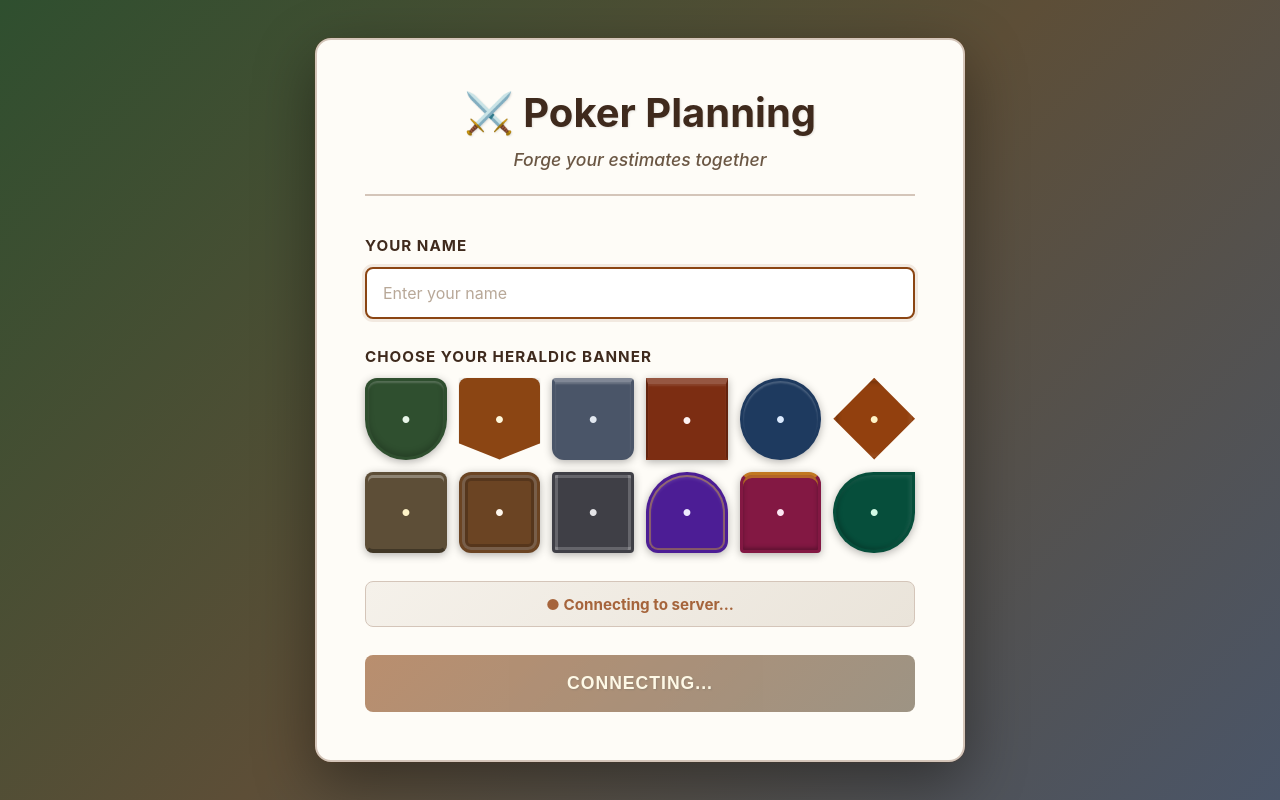
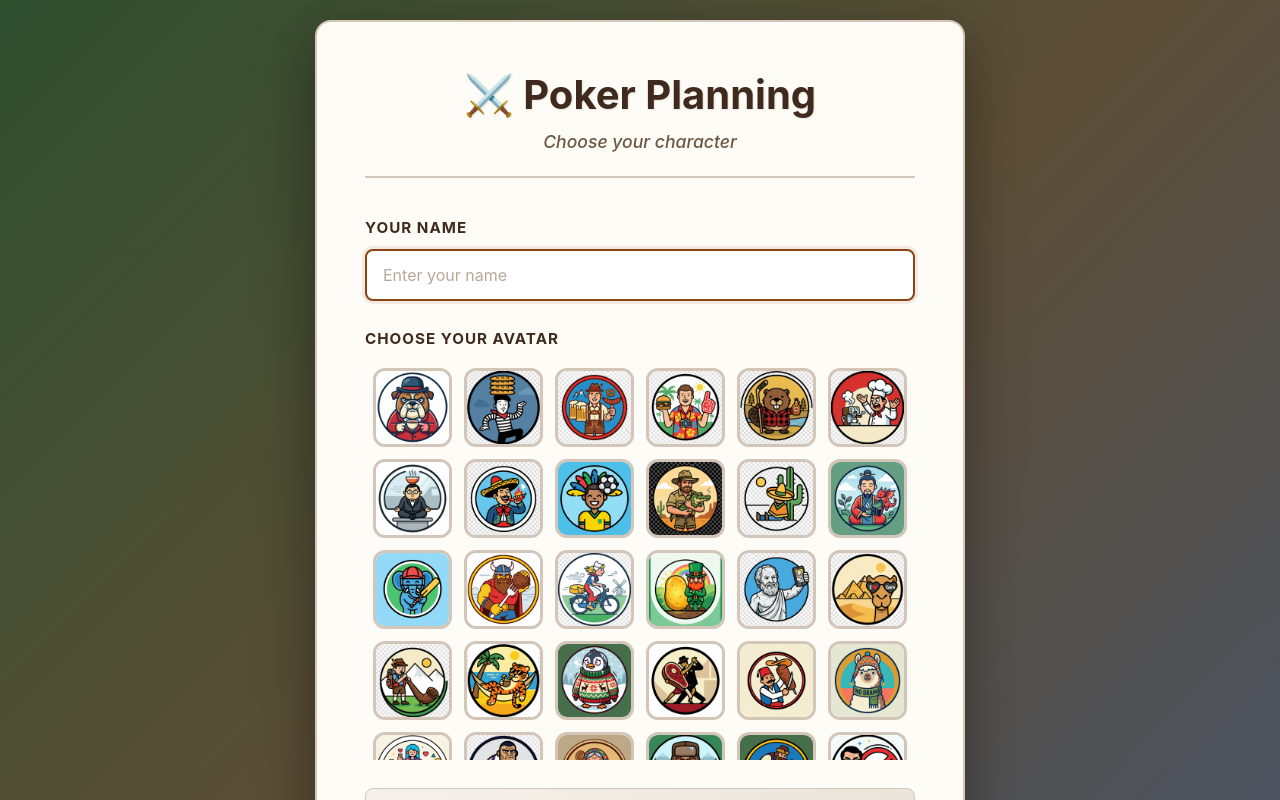
Before and after one commit to MatiGonti/poker-planning-web, a React app: page / in a window 1280 px wide. Shown: the top 800 px of the page. Built offline with nearby package versions, Linux system fonts and the light colour scheme; no server answers; the HTML template or start-up script is replaced by a standard one.

Commit message:
Add files via upload

```diff
--- a/src/components/GameScreen.css
+++ b/src/components/GameScreen.css
@@ -116,87 +116,23 @@
 }
 
 .participant-avatar {
-  font-size: 1.4rem;
-  font-weight: 800;
   width: 48px;
   height: 48px;
   display: flex;
   align-items: center;
   justify-content: center;
   position: relative;
-  overflow: visible;
+  overflow: hidden;
+  border-radius: 50%;
+  background: white;
+  box-shadow: 0 2px 6px rgba(0, 0, 0, 0.3);
+  border: 2px solid #D4C5B9;
+  object-fit: cover;
 }
 
-.participant-avatar .heraldic-inner {
-  width: 100%;
-  height: 100%;
-  display: flex;
-  align-items: center;
-  justify-content: center;
-  position: relative;
-  z-index: 1;
-}
-
-/* Heraldic styles for participant avatars */
-.participant-avatar.heraldic-shield {
-  border-radius: 8px 8px 50% 50%;
-  box-shadow: 0 2px 6px rgba(0, 0, 0, 0.3), inset 0 -2px 4px rgba(0, 0, 0, 0.2);
-}
-
-.participant-avatar.heraldic-banner {
-  border-radius: 6px;
-  clip-path: polygon(0 0, 100% 0, 100% 75%, 50% 100%, 0 75%);
-}
-
-.participant-avatar.heraldic-crown {
-  border-radius: 3px 3px 8px 8px;
-  border-top: 3px solid rgba(255, 255, 255, 0.3);
-}
-
-.participant-avatar.heraldic-tower {
-  border-radius: 0;
-  border-top: 4px solid rgba(255, 255, 255, 0.2);
-}
-
-.participant-avatar.heraldic-star {
-  border-radius: 50%;
-  box-shadow: 0 2px 6px rgba(0, 0, 0, 0.3), 0 0 8px rgba(255, 255, 255, 0.2);
-}
-
-.participant-avatar.heraldic-diamond {
-  border-radius: 3px;
-  clip-path: polygon(50% 0%, 100% 50%, 50% 100%, 0% 50%);
-}
-
-.participant-avatar.heraldic-chevron {
-  border-radius: 6px;
-  border-bottom: 3px solid rgba(0, 0, 0, 0.3);
-}
-
-.participant-avatar.heraldic-double {
-  border-radius: 8px;
-  box-shadow: 0 2px 6px rgba(0, 0, 0, 0.3), inset 0 0 0 2px rgba(255, 255, 255, 0.2);
-}
-
-.participant-avatar.heraldic-cross {
-  border-radius: 3px;
-  box-shadow: 0 2px 6px rgba(0, 0, 0, 0.3),
-              inset 2px 0 0 rgba(255, 255, 255, 0.2),
-              inset 0 2px 0 rgba(255, 255, 255, 0.2);
-}
-
-.participant-avatar.heraldic-ornate {
-  border-radius: 50% 50% 8px 8px;
-  box-shadow: 0 2px 6px rgba(0, 0, 0, 0.3), inset 0 0 0 1px rgba(255, 215, 0, 0.3);
-}
-
-.participant-avatar.heraldic-royal {
-  border-radius: 8px 8px 3px 3px;
-  border-top: 2px solid rgba(255, 215, 0, 0.5);
-}
-
-.participant-avatar.heraldic-leaf {
-  border-radius: 50% 0 50% 50%;
+.participant-avatar.fallback {
+  font-size: 1.4rem;
+  font-weight: 800;
 }
 
 .participant-name {
--- a/src/components/GameScreen.jsx
+++ b/src/components/GameScreen.jsx
@@ -1,4 +1,4 @@
-import { useState } from 'react';
+import { useState, useEffect } from 'react';
 import './GameScreen.css';
 
 const VOTING_OPTIONS = ['0.5', '1', '1.5', '2', '2.5', '3', '3.5', '4', '5', '7', '8', '10', '20', '?'];
@@ -15,33 +15,39 @@ function GameScreen({
   const [showNewVotingModal, setShowNewVotingModal] = useState(false);
   const [taskName, setTaskName] = useState('');
 
-  const getInitials = (name) => {
-    if (!name) return '?';
-    const parts = name.trim().split(' ');
-    if (parts.length >= 2) {
-      return (parts[0][0] + parts[parts.length - 1][0]).toUpperCase();
+  // Reset myVote when a new voting round starts or votes are cleared
+  useEffect(() => {
+    if (!votesRevealed && !currentTask) {
+      // Votes were cleared
+      setMyVote(null);
     }
-    return name.slice(0, 2).toUpperCase();
+  }, [votesRevealed, currentTask]);
+
+  // Reset myVote when currentTask changes (new voting round)
+  useEffect(() => {
+    setMyVote(null);
+  }, [currentTask]);
+
+  const getAvatarImageUrl = (avatar) => {
+    if (avatar && avatar.img) {
+      return `/avatars/${avatar.img}`;
+    }
+    return null;
   };
 
   const renderAvatar = (avatar, name) => {
-    if (typeof avatar === 'object' && avatar !== null) {
+    const imageUrl = getAvatarImageUrl(avatar);
+    if (imageUrl) {
       return (
-        <div
-          className={`participant-avatar heraldic-${avatar.heraldic}`}
-          style={{
-            backgroundColor: avatar.bg,
-            color: avatar.text
-          }}
-        >
-          <div className="heraldic-inner">
-            {getInitials(name)}
-          </div>
-        </div>
+        <img
+          src={imageUrl}
+          alt={avatar.name || name}
+          className="participant-avatar"
+        />
       );
     }
-    // Fallback for old emoji format
-    return <span className="participant-avatar">{avatar}</span>;
+    // Fallback for old formats or missing avatar
+    return <span className="participant-avatar fallback">{name?.[0] || '?'}</span>;
   };
 
   const handleVote = (value) => {
--- a/src/components/JoinScreen.css
+++ b/src/components/JoinScreen.css
@@ -83,7 +83,7 @@
 }
 
 .avatar-preview-section {
-  min-height: 100px;
+  min-height: 140px;
   display: flex;
   align-items: center;
   justify-content: center;
@@ -103,21 +103,10 @@
 .preview-avatar {
   width: 100px;
   height: 100px;
-  display: flex;
-  align-items: center;
-  justify-content: center;
-  font-size: 2.5rem;
-  font-weight: 800;
-  position: relative;
-  overflow: visible;
-}
-
-.preview-avatar .heraldic-inner {
-  width: 100%;
-  height: 100%;
-  display: flex;
-  align-items: center;
-  justify-content: center;
+  border-radius: 50%;
+  border: 4px solid #8B4513;
+  box-shadow: 0 4px 12px rgba(0, 0, 0, 0.3);
+  object-fit: cover;
 }
 
 .preview-label {
@@ -128,143 +117,51 @@
   letter-spacing: 0.5px;
 }
 
-.color-grid {
+.avatar-grid {
   display: grid;
   grid-template-columns: repeat(6, 1fr);
   gap: 12px;
+  max-height: 400px;
+  overflow-y: auto;
+  padding: 8px;
 }
 
-.color-option {
-  font-size: 1.5rem;
-  font-weight: 800;
+.avatar-option {
   padding: 0;
-  border: 3px solid transparent;
+  border: 3px solid #D4C5B9;
+  border-radius: 12px;
+  background: #F5F1EA;
   cursor: pointer;
   transition: all 0.2s;
   display: flex;
   align-items: center;
   justify-content: center;
   aspect-ratio: 1;
-  position: relative;
-  overflow: visible;
+  overflow: hidden;
 }
 
-.color-option .heraldic-inner {
+.avatar-option .avatar-image {
   width: 100%;
   height: 100%;
-  display: flex;
-  align-items: center;
-  justify-content: center;
-  position: relative;
-  z-index: 1;
+  object-fit: cover;
+  display: block;
 }
 
-/* Heraldic Shield Styles */
-.heraldic-shield {
-  border-radius: 12px 12px 50% 50%;
-  box-shadow: 0 2px 8px rgba(0, 0, 0, 0.3),
-              inset 0 -3px 6px rgba(0, 0, 0, 0.2),
-              inset 0 2px 2px rgba(255, 255, 255, 0.2);
-}
-
-.heraldic-banner {
-  border-radius: 8px;
-  clip-path: polygon(0 0, 100% 0, 100% 80%, 50% 100%, 0 80%);
-  box-shadow: 0 2px 8px rgba(0, 0, 0, 0.3);
-}
-
-.heraldic-crown {
-  border-radius: 4px 4px 12px 12px;
-  box-shadow: 0 2px 8px rgba(0, 0, 0, 0.3),
-              inset 0 2px 2px rgba(255, 255, 255, 0.2);
-  border-top: 4px solid rgba(255, 255, 255, 0.3);
-}
-
-.heraldic-tower {
-  border-radius: 0;
-  box-shadow: 0 2px 8px rgba(0, 0, 0, 0.3),
-              inset 0 2px 2px rgba(255, 255, 255, 0.1);
-  border-top: 6px solid rgba(255, 255, 255, 0.2);
-  border-left: 2px solid rgba(0, 0, 0, 0.2);
-  border-right: 2px solid rgba(0, 0, 0, 0.2);
-}
-
-.heraldic-star {
-  border-radius: 50%;
-  box-shadow: 0 2px 8px rgba(0, 0, 0, 0.3),
-              0 0 12px rgba(255, 255, 255, 0.3),
-              inset 0 2px 2px rgba(255, 255, 255, 0.2);
-}
-
-.heraldic-diamond {
-  border-radius: 4px;
-  transform: rotate(0deg);
-  box-shadow: 0 2px 8px rgba(0, 0, 0, 0.3),
-              inset 2px 2px 4px rgba(0, 0, 0, 0.2),
-              inset -2px -2px 4px rgba(255, 255, 255, 0.1);
-  clip-path: polygon(50% 0%, 100% 50%, 50% 100%, 0% 50%);
-}
-
-.heraldic-chevron {
-  border-radius: 8px;
-  box-shadow: 0 2px 8px rgba(0, 0, 0, 0.3),
-              inset 0 3px 0 rgba(255, 255, 255, 0.3);
-  border-bottom: 4px solid rgba(0, 0, 0, 0.3);
-}
-
-.heraldic-double {
-  border-radius: 12px;
-  box-shadow: 0 2px 8px rgba(0, 0, 0, 0.3),
-              inset 0 0 0 3px rgba(255, 255, 255, 0.2),
-              inset 0 0 0 6px rgba(0, 0, 0, 0.2);
-}
-
-.heraldic-cross {
-  border-radius: 4px;
-  box-shadow: 0 2px 8px rgba(0, 0, 0, 0.3),
-              inset 3px 0 0 rgba(255, 255, 255, 0.2),
-              inset -3px 0 0 rgba(255, 255, 255, 0.2),
-              inset 0 3px 0 rgba(255, 255, 255, 0.2),
-              inset 0 -3px 0 rgba(255, 255, 255, 0.2);
-}
-
-.heraldic-ornate {
-  border-radius: 50% 50% 12px 12px;
-  box-shadow: 0 2px 8px rgba(0, 0, 0, 0.3),
-              inset 0 0 0 2px rgba(255, 215, 0, 0.3),
-              inset 0 2px 4px rgba(255, 255, 255, 0.2);
-}
-
-.heraldic-royal {
-  border-radius: 12px 12px 4px 4px;
-  box-shadow: 0 2px 8px rgba(0, 0, 0, 0.3),
-              inset 0 3px 0 rgba(255, 215, 0, 0.4),
-              inset 0 -2px 4px rgba(0, 0, 0, 0.3);
-  border-top: 3px solid rgba(255, 215, 0, 0.5);
-}
-
-.heraldic-leaf {
-  border-radius: 50% 0 50% 50%;
-  box-shadow: 0 2px 8px rgba(0, 0, 0, 0.3),
-              inset 2px -2px 4px rgba(0, 0, 0, 0.2),
-              inset -2px 2px 4px rgba(255, 255, 255, 0.1);
-}
-
-.color-option:hover {
+.avatar-option:hover {
   transform: scale(1.1);
-  box-shadow: 0 6px 16px rgba(0, 0, 0, 0.4);
-  border-color: rgba(255, 255, 255, 0.3);
+  box-shadow: 0 6px 16px rgba(0, 0, 0, 0.3);
+  border-color: #8B4513;
   z-index: 10;
 }
 
-.color-option.selected {
+.avatar-option.selected {
   transform: scale(1.15);
-  box-shadow: 0 8px 20px rgba(0, 0, 0, 0.5),
+  box-shadow: 0 8px 20px rgba(0, 0, 0, 0.4),
               0 0 0 4px #FFF,
-              0 0 0 6px #8B4513,
-              0 0 20px rgba(139, 69, 19, 0.5);
-  border-color: rgba(255, 255, 255, 0.5);
+              0 0 0 6px #8B4513;
+  border-color: #8B4513;
   z-index: 20;
+  background: white;
 }
 
 .error-message {
--- a/src/components/JoinScreen.jsx
+++ b/src/components/JoinScreen.jsx
@@ -1,20 +1,46 @@
 import { useState } from 'react';
 import './JoinScreen.css';
 
-// Lord of the Rings inspired color palette with heraldic styles
-const AVATAR_COLORS = [
-  { bg: '#2F4F2F', text: '#E8F5E9', name: 'Forest', heraldic: 'shield' },
-  { bg: '#8B4513', text: '#FFF8DC', name: 'Earth', heraldic: 'banner' },
-  { bg: '#4A5568', text: '#E2E8F0', name: 'Mithril', heraldic: 'crown' },
-  { bg: '#7C2D12', text: '#FEF2F2', name: 'Gondor', heraldic: 'tower' },
-  { bg: '#1E3A5F', text: '#DBEAFE', name: 'Rivendell', heraldic: 'star' },
-  { bg: '#92400E', text: '#FEF3C7', name: 'Bronze', heraldic: 'diamond' },
-  { bg: '#5D4E37', text: '#FEF3C7', name: 'Rohan', heraldic: 'chevron' },
-  { bg: '#6B4423', text: '#FFF7ED', name: 'Dwarven', heraldic: 'double' },
-  { bg: '#3F3F46', text: '#E4E4E7', name: 'Iron', heraldic: 'cross' },
-  { bg: '#4C1D95', text: '#EDE9FE', name: 'Wizard', heraldic: 'ornate' },
-  { bg: '#831843', text: '#FCE7F3', name: 'Wine', heraldic: 'royal' },
-  { bg: '#064E3B', text: '#D1FAE5', name: 'Emerald', heraldic: 'leaf' },
+// Avatar configurations - individual image files
+const AVATARS = [
+  // 🌍 25 Countries
+  { id: 1, img: 'avatar-01-uk.png', name: 'UK Bulldog' },
+  { id: 2, img: 'avatar-02-france.png', name: 'French Mime' },
+  { id: 3, img: 'avatar-03-germany.png', name: 'German Beer' },
+  { id: 4, img: 'avatar-04-usa.png', name: 'USA Tourist' },
+  { id: 5, img: 'avatar-05-canada.png', name: 'Canadian Beaver' },
+  { id: 6, img: 'avatar-06-italy.png', name: 'Italian Chef' },
+  { id: 7, img: 'avatar-07-japan.png', name: 'Japanese Zen' },
+  { id: 8, img: 'avatar-08-mexico.png', name: 'Mexican Mariachi' },
+  { id: 9, img: 'avatar-09-brazil.png', name: 'Brazilian Soccer' },
+  { id: 10, img: 'avatar-10-australia.png', name: 'Aussie Ranger' },
+  { id: 11, img: 'avatar-11-spain.png', name: 'Spanish Siesta' },
+  { id: 12, img: 'avatar-12-china.png', name: 'Chinese Tea' },
+  { id: 13, img: 'avatar-13-india.png', name: 'Indian Cricket' },
+  { id: 14, img: 'avatar-14-sweden.png', name: 'Swedish Viking' },
+  { id: 15, img: 'avatar-15-netherlands.png', name: 'Dutch Cyclist' },
+  { id: 16, img: 'avatar-16-ireland.png', name: 'Irish Leprechaun' },
+  { id: 17, img: 'avatar-17-greece.png', name: 'Greek Philosopher' },
+  { id: 18, img: 'avatar-18-egypt.png', name: 'Egyptian Camel' },
+  { id: 19, img: 'avatar-19-switzerland.png', name: 'Swiss Hiker' },
+  { id: 20, img: 'avatar-20-thailand.png', name: 'Thai Tiger' },
+  { id: 21, img: 'avatar-21-norway.png', name: 'Norwegian Penguin' },
+  { id: 22, img: 'avatar-22-argentina.png', name: 'Argentine Tango' },
+  { id: 23, img: 'avatar-23-turkey.png', name: 'Turkish Kebab' },
+  { id: 24, img: 'avatar-24-peru.png', name: 'Peruvian Llama' },
+  { id: 25, img: 'avatar-25-korea.png', name: 'Korean K-Pop' },
+  // 💢 5 Angry Slavic Persons
+  { id: 26, img: 'avatar-26-tracksuit.png', name: 'Tracksuit Boss' },
+  { id: 27, img: 'avatar-27-babushka.png', name: 'Angry Babushka' },
+  { id: 28, img: 'avatar-28-woodsman.png', name: 'Grumpy Woodsman' },
+  { id: 29, img: 'avatar-29-pierogi.png', name: 'Pierogi Guard' },
+  { id: 30, img: 'avatar-30-no-neighbor.png', name: 'No Neighbor' },
+  // 🤡 5 Funny Animals (IT/Work Set)
+  { id: 31, img: 'avatar-31-bug-hunter-cat.png', name: 'Bug Hunter Cat' },
+  { id: 32, img: 'avatar-32-fine-dog.png', name: 'Fine Dog' },
+  { id: 33, img: 'avatar-33-log-squirrel.png', name: 'Log Squirrel' },
+  { id: 34, img: 'avatar-34-release-sloth.png', name: 'Release Sloth' },
+  { id: 35, img: 'avatar-35-rubber-duck-boss.png', name: 'Rubber Duck Boss' },
 ];
 
 function JoinScreen({ onJoin, socketConnected }) {
@@ -31,7 +57,7 @@ function JoinScreen({ onJoin, socketConnected }) {
     }
 
     if (!selectedAvatar) {
-      setError('Please select a heraldic color');
+      setError('Please select an avatar');
       return;
     }
 
@@ -43,13 +69,8 @@ function JoinScreen({ onJoin, socketConnected }) {
     onJoin(name.trim(), selectedAvatar);
   };
 
-  const getInitials = (name) => {
-    if (!name) return '?';
-    const parts = name.trim().split(' ');
-    if (parts.length >= 2) {
-      return (parts[0][0] + parts[parts.length - 1][0]).toUpperCase();
-    }
-    return name.slice(0, 2).toUpperCase();
+  const getAvatarImageUrl = (avatar) => {
+    return `/avatars/${avatar.img}`;
   };
 
   return (
@@ -57,7 +78,7 @@ function JoinScreen({ onJoin, socketConnected }) {
       <div className="join-container">
         <div className="join-header">
           <h1>⚔️ Poker Planning</h1>
-          <p className="subtitle">Forge your estimates together</p>
+          <p className="subtitle">Choose your character</p>
         </div>
 
         <form onSubmit={handleSubmit} className="join-form">
@@ -78,44 +99,36 @@ function JoinScreen({ onJoin, socketConnected }) {
           </div>
 
           <div className="form-group">
-            <label>Choose Your Heraldic Banner</label>
-            {name && selectedAvatar && (
+            <label>Choose Your Avatar</label>
+            {selectedAvatar && (
               <div className="avatar-preview-section">
                 <div className="avatar-preview">
-                  <div
-                    className={`preview-avatar heraldic-${selectedAvatar.heraldic}`}
-                    style={{
-                      backgroundColor: selectedAvatar.bg,
-                      color: selectedAvatar.text
-                    }}
-                  >
-                    <div className="heraldic-inner">
-                      {getInitials(name)}
-                    </div>
-                  </div>
-                  <span className="preview-label">{selectedAvatar.name} Banner</span>
+                  <img
+                    src={getAvatarImageUrl(selectedAvatar)}
+                    alt={selectedAvatar.name}
+                    className="preview-avatar"
+                  />
+                  <span className="preview-label">{selectedAvatar.name}</span>
                 </div>
               </div>
             )}
-            <div className="color-grid">
-              {AVATAR_COLORS.map((color, index) => (
+            <div className="avatar-grid">
+              {AVATARS.map((avatar) => (
                 <button
-                  key={index}
+                  key={avatar.id}
                   type="button"
-                  className={`color-option heraldic-${color.heraldic} ${selectedAvatar === color ? 'selected' : ''}`}
+                  className={`avatar-option ${selectedAvatar?.id === avatar.id ? 'selected' : ''}`}
                   onClick={() => {
-                    setSelectedAvatar(color);
+                    setSelectedAvatar(avatar);
                     setError('');
                   }}
-                  style={{
-                    backgroundColor: color.bg,
-                    color: color.text
-                  }}
-                  title={`${color.name} Banner`}
+                  title={avatar.name}
                 >
-                  <div className="heraldic-inner">
-                    {name ? getInitials(name) : '•'}
-                  </div>
+                  <img
+                    src={getAvatarImageUrl(avatar)}
+                    alt={avatar.name}
+                    className="avatar-image"
+                  />
                 </button>
               ))}
             </div>
```
